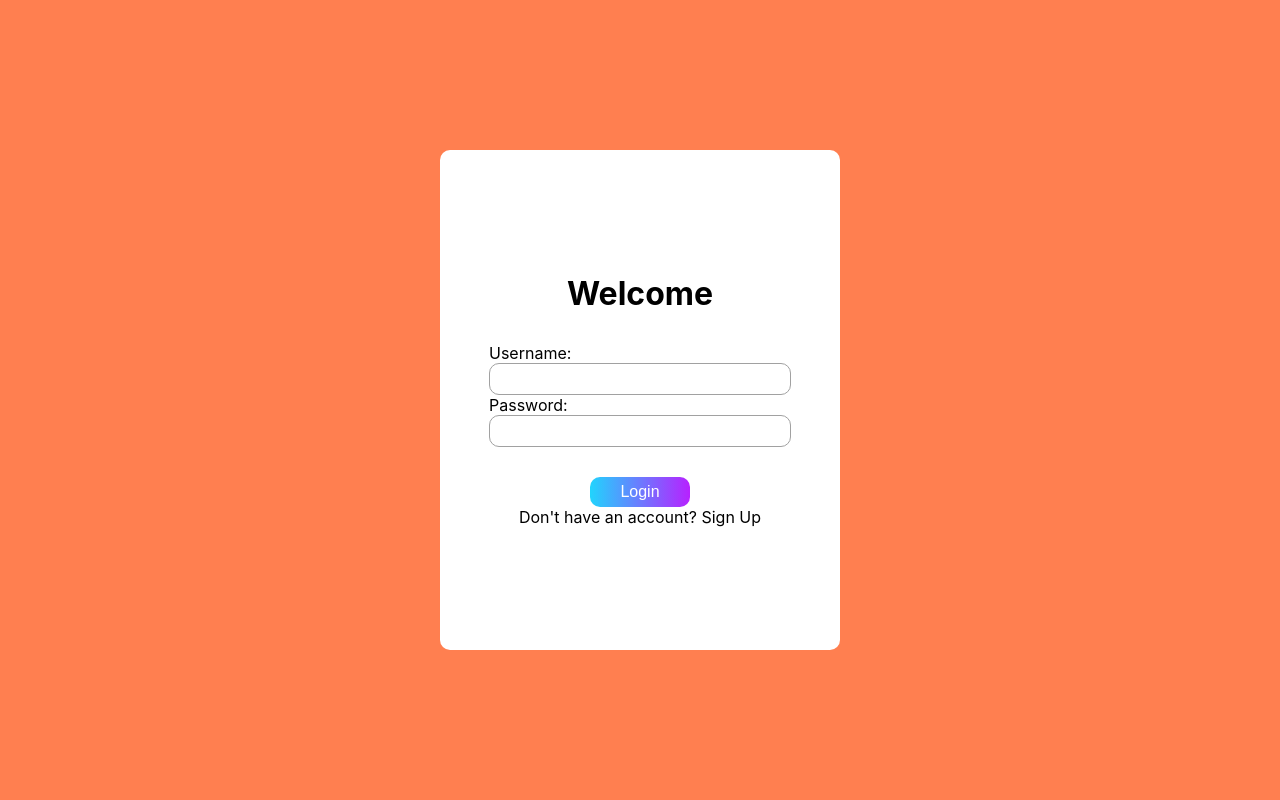
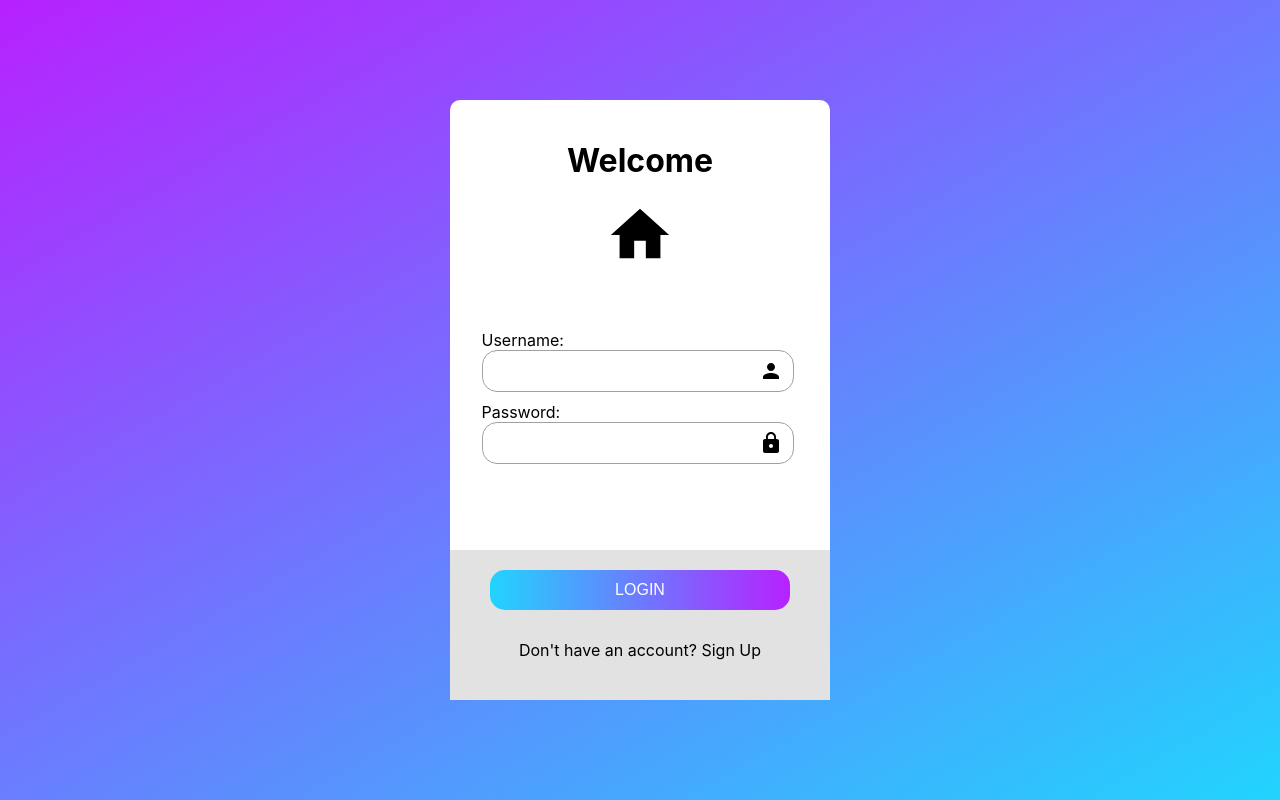
Before and after one commit to bra-Ben/assignment-4, a React (Create React App) app: page / in a window 1280 px wide. Built offline with nearby package versions, Linux system fonts and the light colour scheme.

Commit message:
More stlying - Yay!

```diff
--- a/package.json
+++ b/package.json
@@ -3,6 +3,8 @@
   "version": "0.1.0",
   "private": true,
   "dependencies": {
+    "@material-ui/core": "^4.11.3",
+    "@material-ui/icons": "^4.11.2",
     "@testing-library/jest-dom": "^5.11.10",
     "@testing-library/react": "^11.2.5",
     "@testing-library/user-event": "^12.8.3",
--- a/src/login/login.js
+++ b/src/login/login.js
@@ -1,4 +1,8 @@
 import { useState } from 'react';
+import HomeIcon from '@material-ui/icons/Home';
+import PersonIcon from '@material-ui/icons/Person';
+import LockIcon from '@material-ui/icons/Lock';
+
 
 function Login() {
 
@@ -39,26 +43,34 @@ function Login() {
 
                 <div className='formtop'>
                     <h1>Welcome</h1>
+                    <HomeIcon style={{ fontSize: 70, marginTop: '20px' }} />
                 </div>
 
-                <div className='formbuttom'>
+                <div className='formmid'>
 
                     <div className='mid'>
                         <label >Username:</label> <br/>
-                        <input type='text' onChange={UpdateUsername} className='inputstyle'></input>
+                        <div className='bothlabels'>
+                            <input type='text' onChange={UpdateUsername} className='inputstyle'></input>
+                            <PersonIcon />
+                        </div>
                     </div>
 
                     <div className='end'>
-                    <label >Password:</label><br/>
-                        <input type='password' onChange={UpdatePassword} className='inputstyle'></input>
+                        <label >Password:</label><br/>
+                        <div className='bothlabels'>
+                            <input type='password' onChange={UpdatePassword} className='inputstyle'></input>
+                            <LockIcon />
+                        </div>
                     </div>
 
                 </div>
 
-                <button onClick={submit} className='mybuttons'>Login</button>
+                <div className='formbuttom'>
+                    <button onClick={submit} className='mybuttons'>LOGIN</button>
 
-                <p>Don't have an account? Sign Up</p>
-
+                    <p>Don't have an account? Sign Up</p>
+                </div>
             </form>
 
         </div>
--- a/src/mystyle.css
+++ b/src/mystyle.css
@@ -4,12 +4,14 @@
 }
 
 .form-container {
-    background-color: coral;
+    /* background-color: coral; */
+    box-shadow: 2px 5px 20px 2px #acacac;
+    background-image: linear-gradient(-30deg, #21d4fd, #b721ff );
+    /* box-shadow: 7px 4px 10px 3px black; */
     height: 100vh;
     display: flex;
     align-items: center;
     justify-content: center;
-    box-shadow: 2px 4px 10px 3px black;
 }
 
 .formdiv {
@@ -18,23 +20,46 @@
     align-items: center;
     justify-content: center;
     flex-direction: column;
-    height: 500px;
-    width: 400px;
+    height: 600px;
+    width: 380px;
     border-radius: 10px;
+    margin: 0;
 
 }
 
+.formtop {
+    display: flex;
+    flex-direction:column;
+    align-items: center;
+    justify-content: center;
+    padding: 30px;
+    flex: 0.3;
+}
+
+.formmid {
+    /* display: flex; */
+    margin: 20px;
+    flex: 0.4;
+    /* padding: 30px; */
+}
+
 .formbuttom {
-    /* margin: 30px; */
-    padding: 30px;
-
+    background-color: rgb(226, 226, 226);
+    display: flex;
+    flex-direction:column;
+    align-items: center;
+    /* justify-content: center; */
+    width: 380px;
+    flex: 0.3;
+    margin-bottom: 0px;
 }
 
 .inputstyle {
     width: 300px;
     height: 30px;
     outline: none;
-    border: solid 1px #a1a1a1;
+    /* border: solid 1px #a1a1a1; */
+    border: none;
     border-radius: 10px;
 
 }
@@ -45,9 +70,36 @@
     font-size: 16px;
     /* background-color:   black; */
     background-image: linear-gradient(to right, #21d4fd, #b721ff );
-    width: 100px;
-    height: 30px;
+    width: 300px;
+    height: 40px;
     border: none;
-    border-radius: 10px;
+    border-radius: 15px;
+    margin-top: 20px;
+}
+
+.mybuttons:hover {
+    cursor: pointer;
+
 
 }
+
+.bothlabels{
+    display: flex;
+    align-items: center;
+    /* background-color: coral; */
+    border: solid 1px #a1a1a1;
+    /* margin-top: 20px; */
+    margin-bottom: 10px;
+    margin-right: 5px;
+    padding-right: 10px;
+    width: 300px;
+    height: 40px;
+    border-radius: 15px;
+}
+
+
+p {
+    padding-top: 10px;
+    margin: 20px;
+    /* border: solid 1px #a1a1a1; */
+}
```
Also changed, not shown: src/dashboard/dashboard.js (+17 -0 lines), 1 other file (tests, documents, lock files or other folders).
